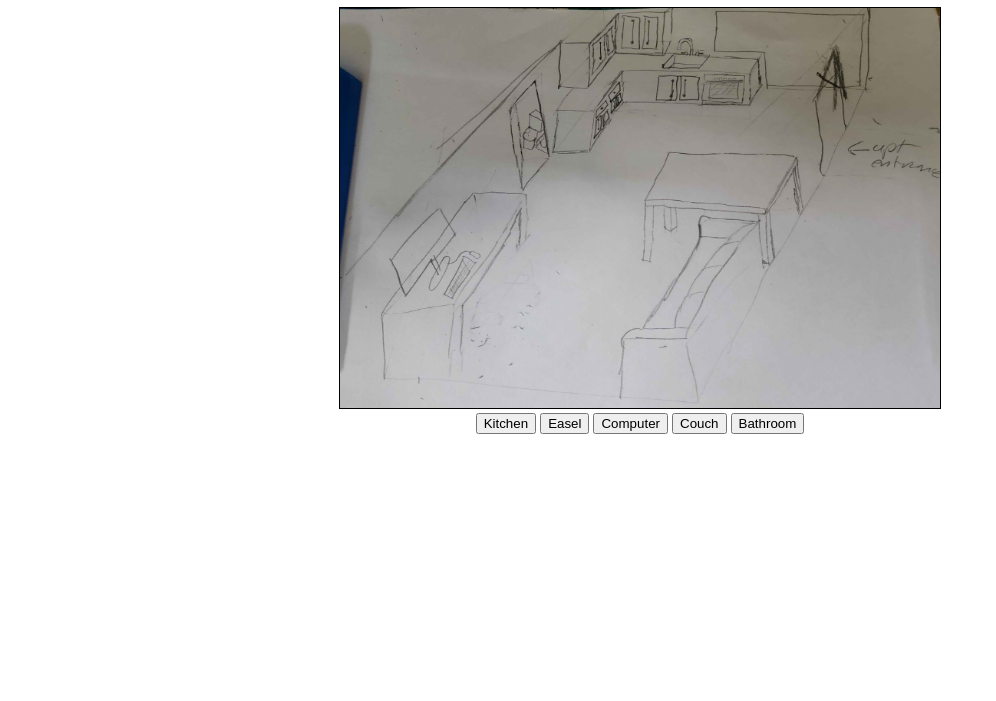
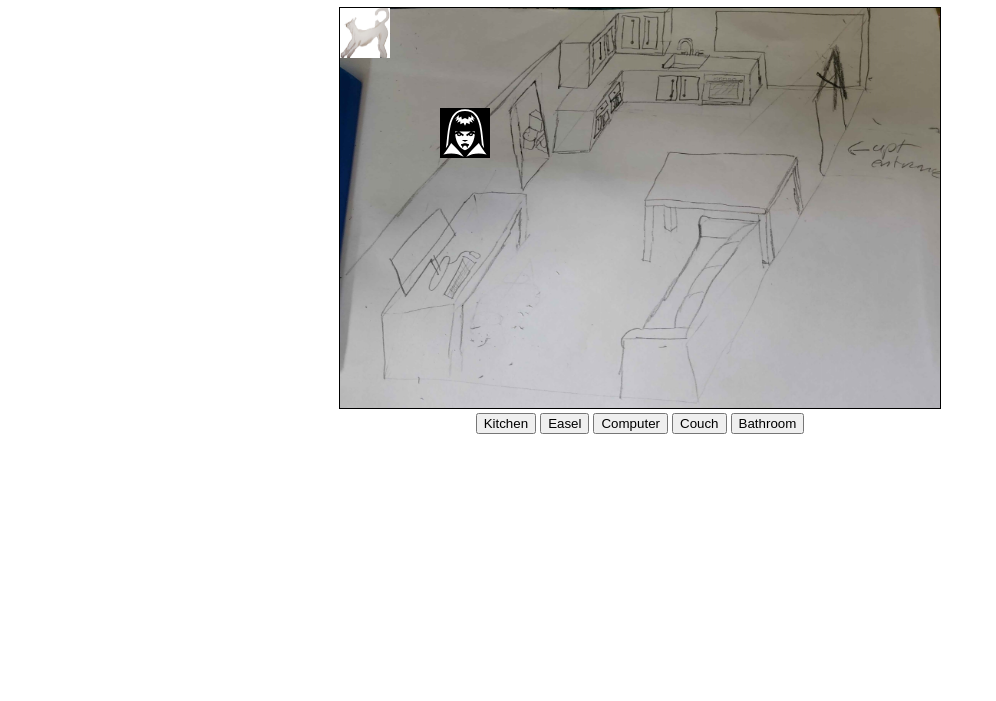
Before and after one commit to elanaelman/catgame, a plain HTML site: page home.html in a window 1280 px wide. Shown: the part 99-800 px from the top of the page, without its empty margins (0-996 px from the left). Drawn offline with Linux system fonts and the light colour scheme.

Commit message:
Animated movement!

```diff
--- a/catBase.js
+++ b/catBase.js
@@ -26,36 +26,31 @@ class Sprite extends Ghost {
 	destination; //in pixels
 	speed; //pixels per millisecond
 
-	constructor(img_name, color, width, height, apmt) {
+	constructor(img_name, x, y, width, height) {
 		super();
 		this.img = new Image();
 		this.img.src = "images/" + img_name;
+		this.x = x;
+		this.y = y;
 		this.width = width;
 		this.height = height;
 		this.ready = false;
 		this.moved = true;
 	}
 
-	//Subclasses should call super.onStart() at the END of their onStart functions.
-	onStart(x, y, apmt) {
-		this.x = x;
-		this.y = y;
-		super.onStart(apmt);
-	}
+	move(deltaTime) {
+		if ((this.destination != null) && (this.speed != 0)) {
+			let dir = direction(this.x, this.y, this.destination[0], this.destination[1]);
+			let nextX = this.x + (dir[0] * this.speed * deltaTime);
+			let nextY = this.y + (dir[1]*this.speed*deltaTime);
 
-	move(deltaTime) {
-		if ((destination != null) && (speed != 0)) {
-
-			let dir = direction(this.x, this.y, this.destination.x, this.destination.y);
-			let nextX = this.x + (dir[0]*speed*deltaTime);
-			let nextY = this.y + (dir[1]*speed*deltaTime);
-
-			if (distance(this.x, this.y, this.destination.x, this.destination.y)
+			if (distance(this.x, this.y, this.destination[0], this.destination[1])
 				<= distance(this.x, this.y, nextX, nextY)) {
 				//Stop at the destination if we would overshoot it.
-				this.x = destination.x;
-				this.y = destination.y;
+				this.x = this.destination[0];
+				this.y = this.destination[1];
 				this.destination = null;
+
 			} else {
 				this.x = nextX;
 				this.y = nextY;
@@ -70,14 +65,23 @@ class Sprite extends Ghost {
 		this.move(deltaTime);
 	}
 
+	setDestination(x, y) {
+		this.destination = [x, y];
+	}
+
+	setSpeed(speed) {
+		this.speed = speed;
+	}
+
 	//If a subclass calls onUpdate(deltaTime), that function should call the super.OnUpdate().
 }
 
 
 class Player extends Sprite {
 	constructor() {
-		super("vampire.svg", 50, 50);
-		this.direction = "right";
+		super("vampire.svg", 0, 0, 50, 50);
+		this.name = "Player";
+
 		let textBoxList = {
 			"testTask": [830 - 534, 10]
 		}
@@ -114,13 +118,21 @@ class Player extends Sprite {
 		*/
 	}
 
-	onUpdate = () => {
+	onStart(apmt) {
+		super.onStart(apmt);
+		this.setDestination(100, 100);
+		this.setSpeed(0.1);
+	}
+
+	onUpdate(deltaTime) {
 
 		//this.goTo(position)
 
 //		ping();
 
 		//this.createTask(this.toDoList);
+
+		super.onUpdate(deltaTime);
 	}
 
 	goDo = () => {
@@ -156,7 +168,7 @@ class Player extends Sprite {
 class Cat extends Sprite {
 	constructor(name) {
 
-		super("cat.jpg", 50, 50);
+		super("transCat.png", 0, 0, 50, 50);
 
 		this.name = name;
 		this.color = randomColor();
@@ -164,8 +176,9 @@ class Cat extends Sprite {
 	}
 
 
-	onUpdate = (deltaTime) => {
+	onUpdate(deltaTime) {
 		//do some stuff
+		super.onUpdate(deltaTime);
 	}
 
 	addTask = (trigger) => {
@@ -290,7 +303,7 @@ class Apmt {
 	player;
 
 	constructor() {
-		this.player = new Player(0, 0);
+		this.player = new Player();
 
 		//cats object
 		const hungry = new Cat('Hungry');
@@ -344,13 +357,14 @@ class Station extends Ghost{
 		this.width = width;
 		this.height = height;
 	}
+
+	onUpdate(deltaTime) {
+		let seed = randInt(100);
+	}
+
 	playerTask = () => {
 		console.log(this.name,'has an alert!');
 		// pass task to player
-	}
-
-	onUpdate = () => {
-		let seed=randInt(100);
 	}
 
 }
--- a/engine.js
+++ b/engine.js
@@ -23,7 +23,7 @@ class Game {
 
 	start = () => {
 		for (const obj of this.objectList) {
-			obj.onStart();
+			obj.onStart(this.apmt);
 		}
 		this.main(window.performance.now());
 	}
@@ -54,16 +54,19 @@ class Game {
 		this.ctx.clearRect(0, 0, this.canvas.width, this.canvas.height);
 
 		for (const sprite of this.spriteList) {
-			if (sprite.moved) {
+			//if (sprite.moved) {
 				this.drawSprite(sprite);
-				//sprite.moved = false;
 				// TODO: images don't show on the first drawSprite call if called too early (something isn't loaded yet?). So I turned this off for now.
-			}
+			//}
 		}
 	}
 
 	drawSprite = (sprite) => {
 		this.ctx.drawImage(sprite.img, sprite.x, sprite.y, sprite.width, sprite.height);
+
+		if (sprite.name == "Player") {
+			console.log(sprite);
+		}
 	}
 
 	endGame = () => {
--- a/style.css
+++ b/style.css
@@ -1,5 +1,5 @@
 body {
-    color: "red";
+    color: red;
 }
 
 canvas {
--- a/utils.js
+++ b/utils.js
@@ -4,7 +4,7 @@ function distance(x1, y1, x2, y2) {
 
 function direction(x1, y1, x2, y2) {
     let xDiff = x2 - x1;
-    let ydiff = y2 - y1;
+    let yDiff = y2 - y1;
     let total = xDiff + yDiff;
     return [xDiff / total, yDiff / total];
 }
```
